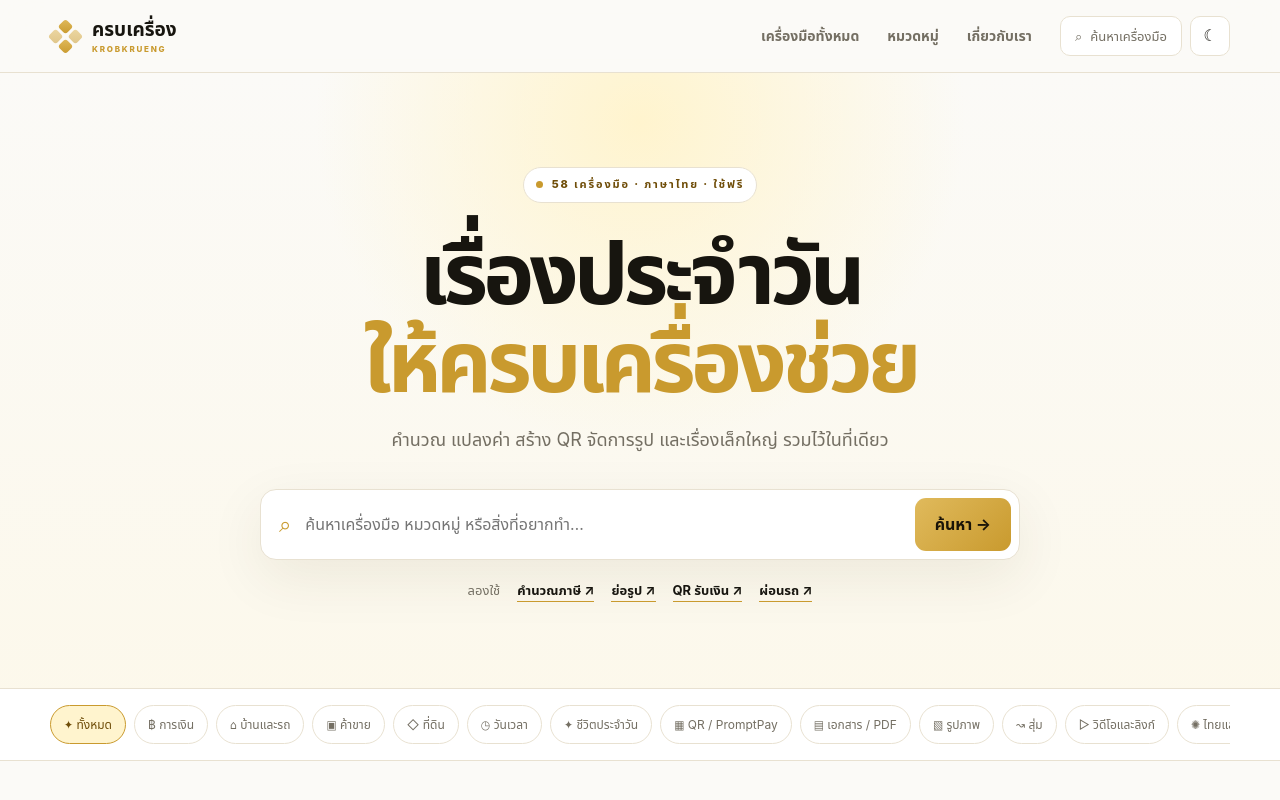
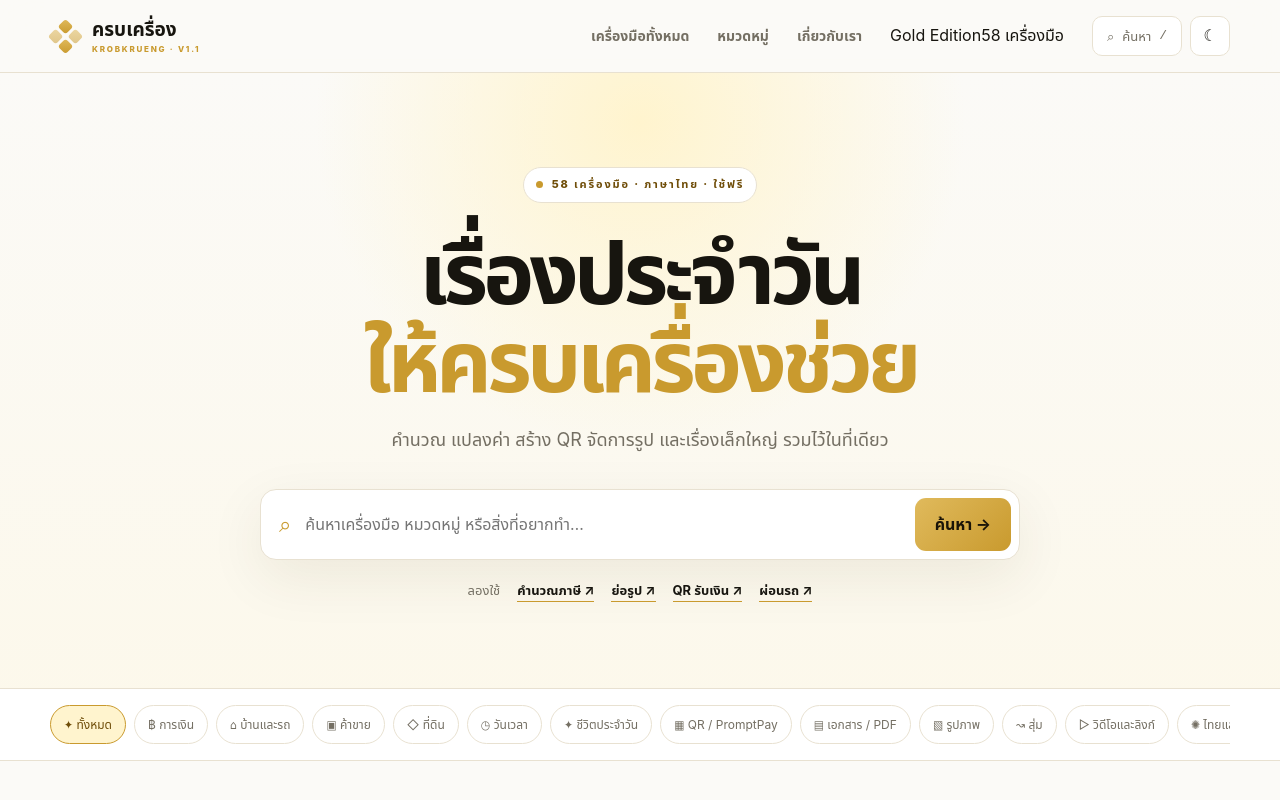
Before and after one commit to UnknownCode-2026/krobkrueng, a Next.js app: page / in a window 1280 px wide. Shown: the top 800 px of the page. Built offline with nearby package versions, Linux system fonts and the light colour scheme.

Commit message:
Redesign header for V1.1

```diff
--- a/components/Header.tsx
+++ b/components/Header.tsx
@@ -1,11 +1,20 @@
 "use client";
 
 import Link from "next/link";
+import { usePathname } from "next/navigation";
 import { useEffect, useState } from "react";
 
+const links = [
+  { href: "/tools", label: "เครื่องมือทั้งหมด" },
+  { href: "/categories", label: "หมวดหมู่" },
+  { href: "/about", label: "เกี่ยวกับเรา" },
+];
+
 export default function Header() {
+  const pathname = usePathname();
   const [open, setOpen] = useState(false);
   const [dark, setDark] = useState(false);
+  const [scrolled, setScrolled] = useState(false);
 
   useEffect(() => {
     const saved = localStorage.getItem("krob-theme");
@@ -15,6 +24,15 @@ export default function Header() {
     document.documentElement.dataset.theme = useDark ? "dark" : "light";
   }, []);
 
+  useEffect(() => {
+    const onScroll = () => setScrolled(window.scrollY > 18);
+    onScroll();
+    window.addEventListener("scroll", onScroll, { passive: true });
+    return () => window.removeEventListener("scroll", onScroll);
+  }, []);
+
+  useEffect(() => setOpen(false), [pathname]);
+
   function toggleTheme() {
     const next = !dark;
     setDark(next);
@@ -23,23 +41,35 @@ export default function Header() {
   }
 
   return (
-    <header className="header">
+    <header className={scrolled ? "header header-scrolled" : "header"}>
       <div className="container header-inner">
         <Link className="brand" href="/" aria-label="ครบเครื่อง หน้าแรก">
           <span className="brand-mark" aria-hidden="true"><i></i><i></i><i></i><i></i></span>
-          <span className="brand-copy">ครบเครื่อง<small>KROBKRUENG</small></span>
+          <span className="brand-copy">ครบเครื่อง<small>KROBKRUENG · V1.1</small></span>
         </Link>
 
         <nav className={open ? "nav open" : "nav"} aria-label="เมนูหลัก">
-          <Link href="/tools" onClick={() => setOpen(false)}>เครื่องมือทั้งหมด</Link>
-          <Link href="/categories" onClick={() => setOpen(false)}>หมวดหมู่</Link>
-          <Link href="/about" onClick={() => setOpen(false)}>เกี่ยวกับเรา</Link>
+          {links.map((link) => {
+            const active = pathname === link.href || pathname.startsWith(link.href + "/");
+            return (
+              <Link key={link.href} href={link.href} className={active ? "nav-link active" : "nav-link"} aria-current={active ? "page" : undefined}>
+                {link.label}
+              </Link>
+            );
+          })}
+          <div className="mobile-nav-meta"><span>Gold Edition</span><span>58 เครื่องมือ</span></div>
         </nav>
 
         <div className="header-actions">
-          <Link className="header-search" href="/tools">⌕ <span>ค้นหาเครื่องมือ</span></Link>
-          <button className="icon-btn" type="button" onClick={toggleTheme} aria-label="สลับโหมดสี">{dark ? "☀" : "☾"}</button>
-          <button className="icon-btn menu-btn" type="button" onClick={() => setOpen(!open)} aria-label="เปิดเมนู" aria-expanded={open}>{open ? "×" : "☰"}</button>
+          <Link className="header-search" href="/tools" aria-label="ค้นหาเครื่องมือ">
+            <span className="search-symbol">⌕</span><span className="search-label">ค้นหา</span><kbd>/</kbd>
+          </Link>
+          <button className="icon-btn theme-toggle" type="button" onClick={toggleTheme} aria-label={dark ? "ใช้โหมดสว่าง" : "ใช้โหมดมืด"}>
+            <span aria-hidden="true">{dark ? "☀" : "☾"}</span>
+          </button>
+          <button className="icon-btn menu-btn" type="button" onClick={() => setOpen((value) => !value)} aria-label="เปิดเมนู" aria-expanded={open}>
+            <span aria-hidden="true">{open ? "×" : "☰"}</span>
+          </button>
         </div>
       </div>
     </header>
```
